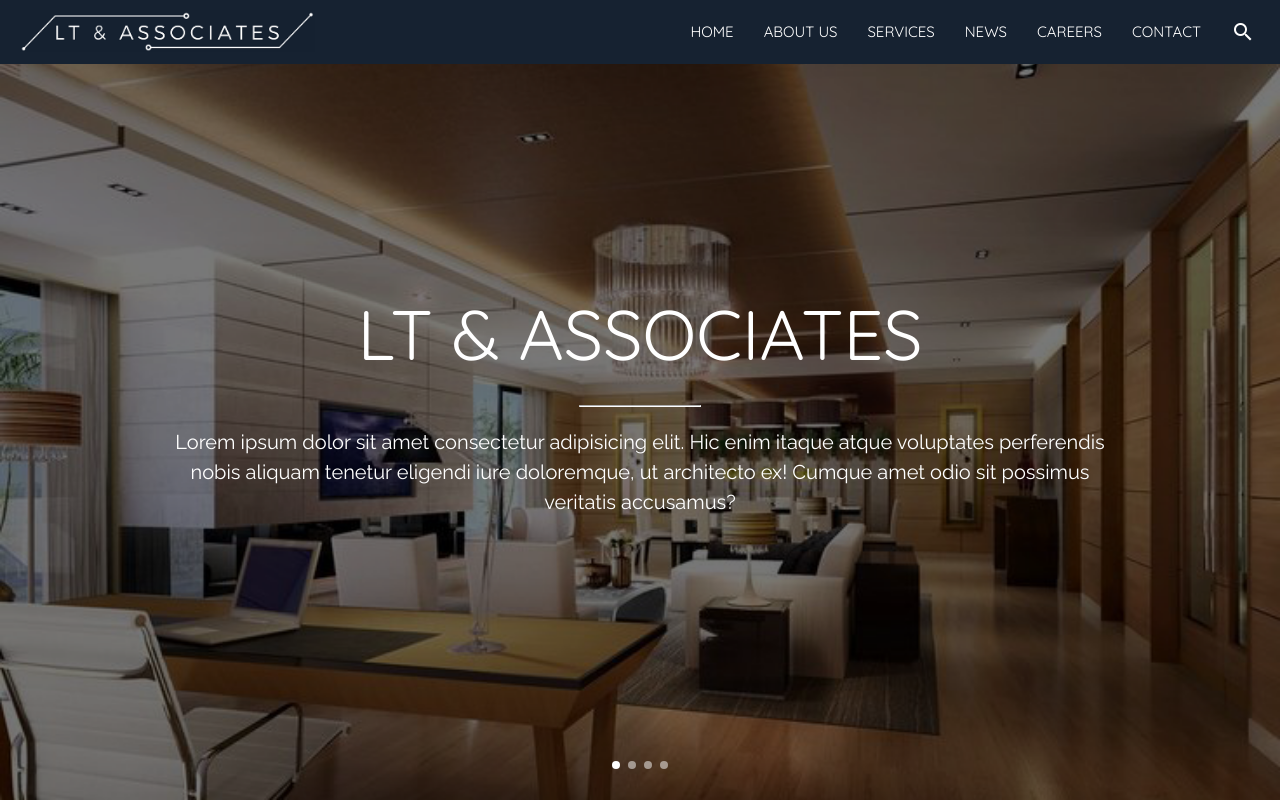
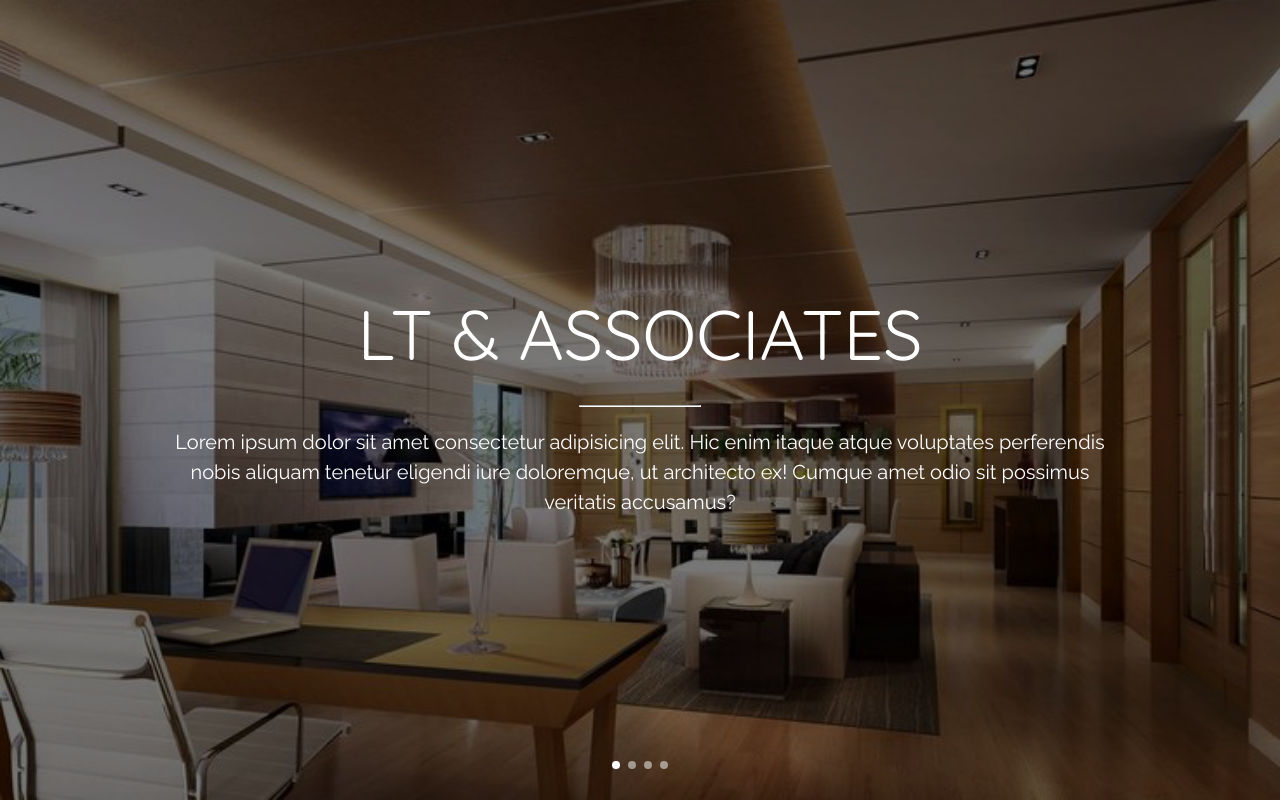
Before and after one commit to suyash-purwar/CA-Website, a website: page public/html/index.html in a window 1280 px wide. Drawn offline with nearby package versions, Linux system fonts and the light colour scheme; files that its build step writes are made by us from their sources; grey boxes are pictures that could not be loaded.

Commit message:
Solve error in indexpage.js

```diff
--- a/public/css/nav.css
+++ b/public/css/nav.css
@@ -5,6 +5,7 @@
    /* border-bottom: 1px dashed white; */
    box-shadow: none !important;
    padding: 0 10px;
+   display: none;
 }
 
 .firm-name {
--- a/public/js/indexpage.js
+++ b/public/js/indexpage.js
@@ -68,6 +68,6 @@ function navbarViewEngine() {
    if (document.body.scrollTop > 60 || document.documentElement.scrollTop > 60) {
       $('#large-screen-nav').css('display', 'block');
    } else {
-      $('#large-screen-nav').css('display', 'flex');
+      $('#large-screen-nav').css('display', 'none');
    }
 }
```
Also changed, not shown: 1 other file.
